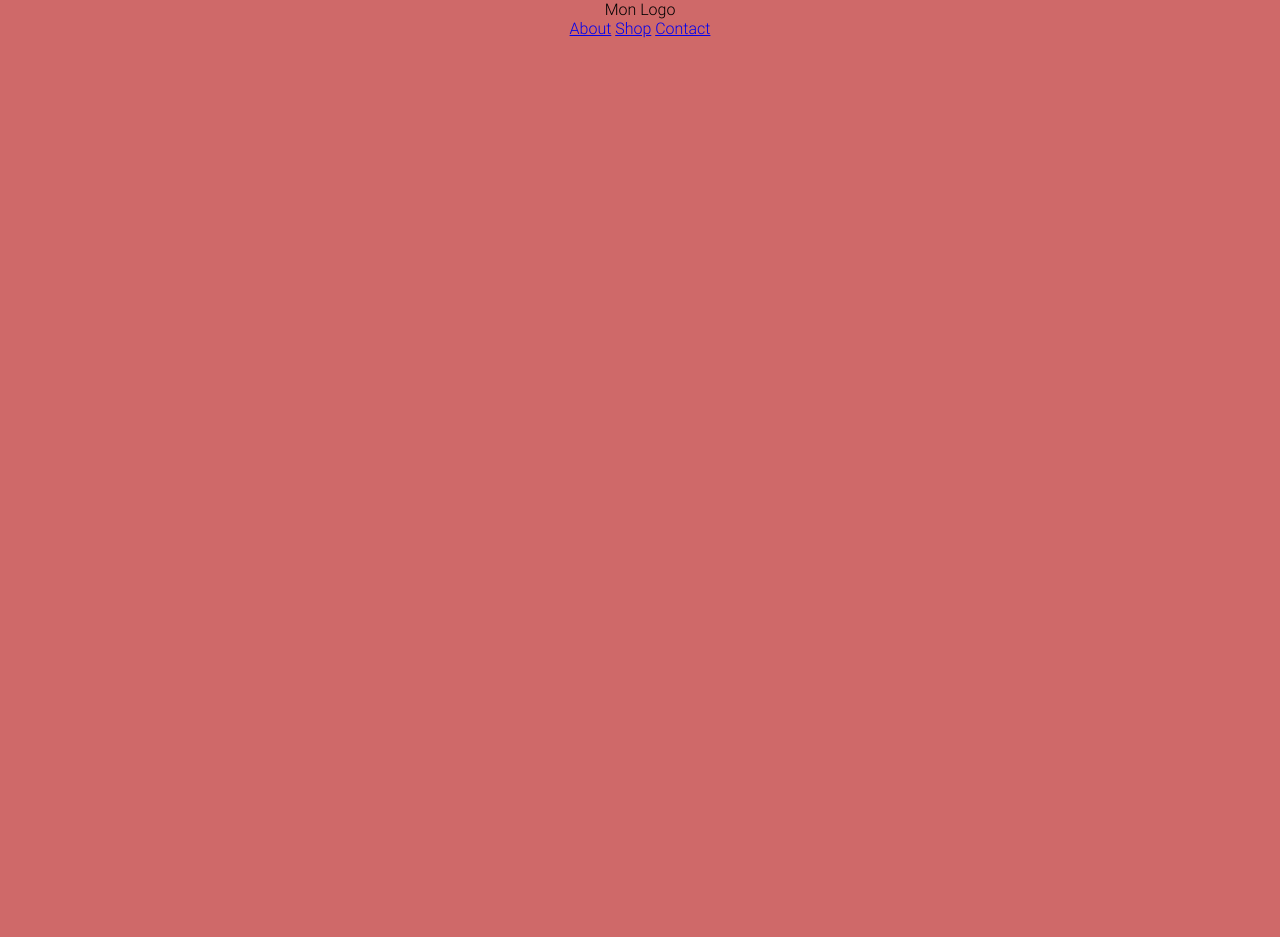
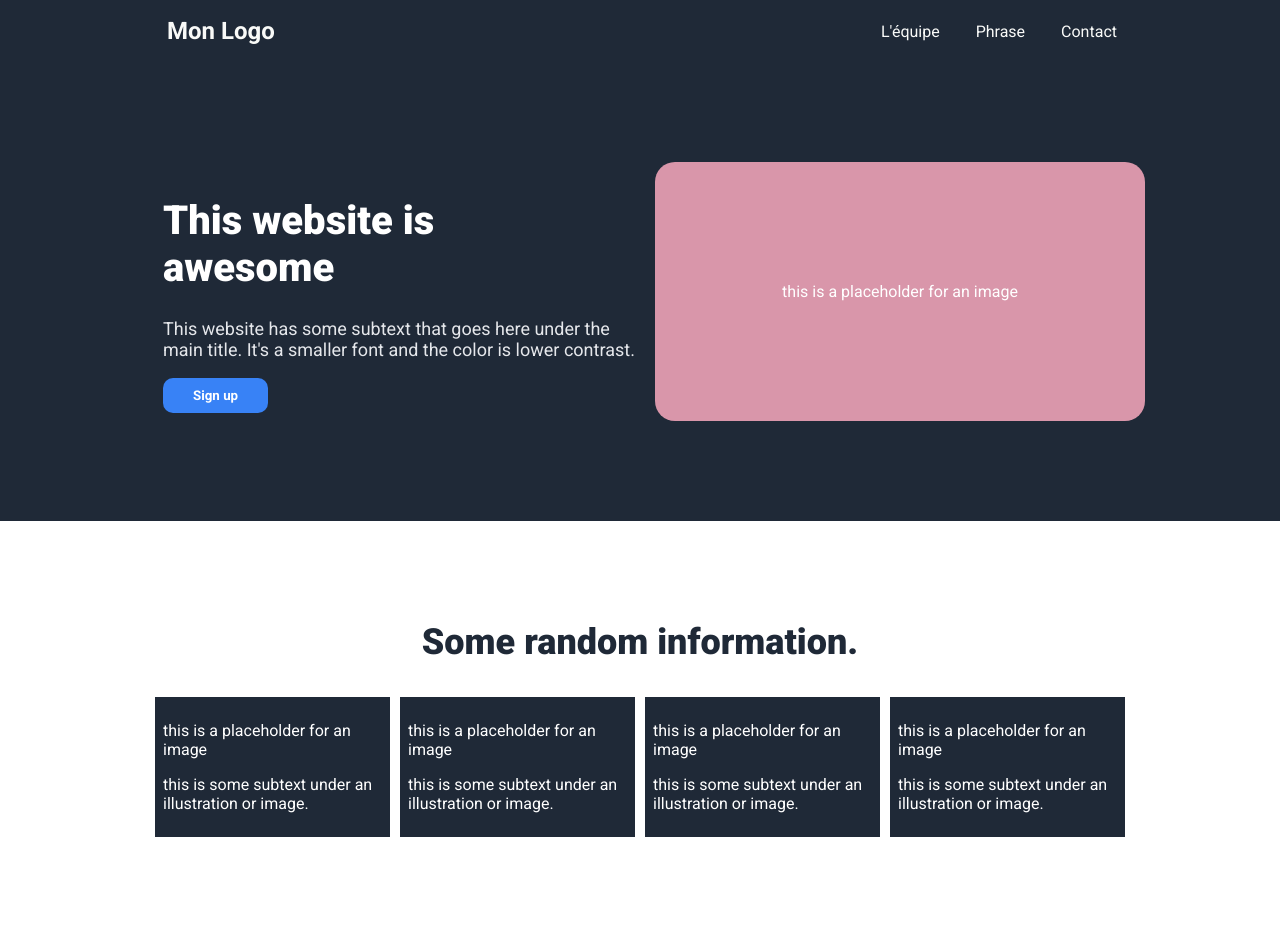
Before and after one commit to ThomasPhpn/odin-landing-page, a plain HTML site: page index.html in a window 1280 px wide. Before the commit the page ends 800 px from the top, so only its background shows below. Drawn offline with Linux system fonts and the light colour scheme.

Commit message:
Add content + CSS refresh

```diff
--- a/index.html
+++ b/index.html
@@ -4,22 +4,57 @@
     <meta charset="UTF-8">
     <meta name="viewport" content="width=device-width, initial-scale=1.0">
     <title>Ma Landing Page</title>
-    <link rel="stylesheet" type="text/css" href="./style.css"
+    <link rel="stylesheet" type="text/css" href="./style.css">
 </head>
 
 <body>
-    <div class="container>"
-        <nav class="navbar">
-            <div class="header-logo">
-                <span>Mon Logo</span>
-            </div>
-            <div class="header-link">
-                <a href="#">About</a>
-                <a href="#">Shop</a>
+
+    <div class="flex-container">
+        <div class="item logo">Mon Logo</div>
+        <div class="item links">
+            <div class="navbar">
+                <a href="#">L'équipe</a>
+                <a href="#">Phrase</a>
                 <a href="#">Contact</a>
             </div>
-        </nav>
+        </div>
     </div>
 
+    <div class="flex-container">
+        <div class="item hero">
+            <h1>This website is <br>awesome</h1>
+            <p class="herop">This website has some subtext that goes here under the main title.
+                It's a smaller font and the color is lower contrast.
+            </p>
+            <input class="button" type="button" value="Sign up">
+        </div>
+        <div class="item heroimg">
+            <p>this is a placeholder for an image</p>
+        </div>
+    </div>
+
+    <div class="section-random">
+        <h2>Some random information.</h2>
+
+        <div class="flex-container-white">
+            <div class="item">
+                <p>this is a placeholder for an image</p>
+                <p>this is some subtext under an illustration or image.</p>
+            </div>
+            <div class="item">
+                <p>this is a placeholder for an image</p>
+                <p>this is some subtext under an illustration or image.</p>
+            </div>
+            <div class="item">
+                <p>this is a placeholder for an image</p>
+                <p>this is some subtext under an illustration or image.</p>
+            </div>
+            <div class="item">
+                <p>this is a placeholder for an image</p>
+                <p>this is some subtext under an illustration or image.</p>
+            </div>
+
+        </div>
+    </div>
 </body>
 </html>
--- a/style.css
+++ b/style.css
@@ -1,17 +1,119 @@
-@font-face {
-    font-family: 'RobotoLight';
-    src: url('fonts/Roboto-Light.ttf') format('truetype');
-  }
+@import url('https://fonts.googleapis.com/css2?family=Roboto:wght@300;400;500;700;900&display=swap');
 
-  body {
-    background-color: #cf6969;
-    padding: 0;
-    margin: 0;
-    text-align: center;
-    font-family: 'RobotoLight', sans-serif;
+
+  /* GENERAL */
+
+*
+{
+  box-sizing: border-box;
+  font-family: 'Roboto', sans-serif;
+}
+body
+{
+  display: block;
+  margin: 0px;
+}
+.flex-container {
+  background-color: #1f2937;
+  padding-left: 150px;
+  padding-right: 150px;
+  display: flex;
 }
 
-.container {
-    display: flex;
-    flex-direction: column;
+
+/* NAVBAR */
+.item
+{
+  margin: 5px 5px 100px 5px;
+  padding: 0.5em;
+  min-width: 0;
+  background-color:#1f2937;
+  color: white;
 }
+.logo
+{
+  flex: 1;
+  font-size: 24px;
+  font-weight: bold;
+  color: #F9FAF8;
+}
+.links
+{
+  display: flex;
+  align-items: center;
+  justify-content: end;
+  flex: 3;
+  position: relative;
+}
+.navbar
+{
+  background-color: #1f2937;
+}
+.navbar a
+{
+  margin-left: 2em;
+  text-decoration: none;
+  color: #F9FAF8;
+}
+.navbar a:hover
+{
+  color: #d74c06;
+}
+
+/* HERO */
+h1
+{
+font-size: 40px;
+font-weight: 900;
+}
+.hero
+{
+  min-width: 50%;
+}
+.herop
+{
+  color: #e5e7eb;
+  font-size: 18px;
+}
+.heroimg
+{
+  display: flex;
+  align-items: center;
+  justify-content: center;
+  min-width: 50%;
+  background-color: #d996aa;
+  border-radius: 20px;
+}
+.button
+{
+  color: #ffffff;
+  background-color: #3882F6;
+  border: none;
+  border-radius: 10px;
+  padding: 10px 30px;
+  font-weight: bold;
+}
+.button:hover
+{
+  color: #1f2937;
+  background-color:#fff;
+}
+
+/*RANDOM*/
+.section-random
+{
+  margin-top: 100px;
+}
+h2
+{
+  text-align: center;
+  font-size: 36px;
+  font-weight: 900;
+  color: #1F2937;
+}
+.flex-container-white {
+  background-color: white;
+  padding-left: 150px;
+  padding-right: 150px;
+  display: flex;
+}
```
